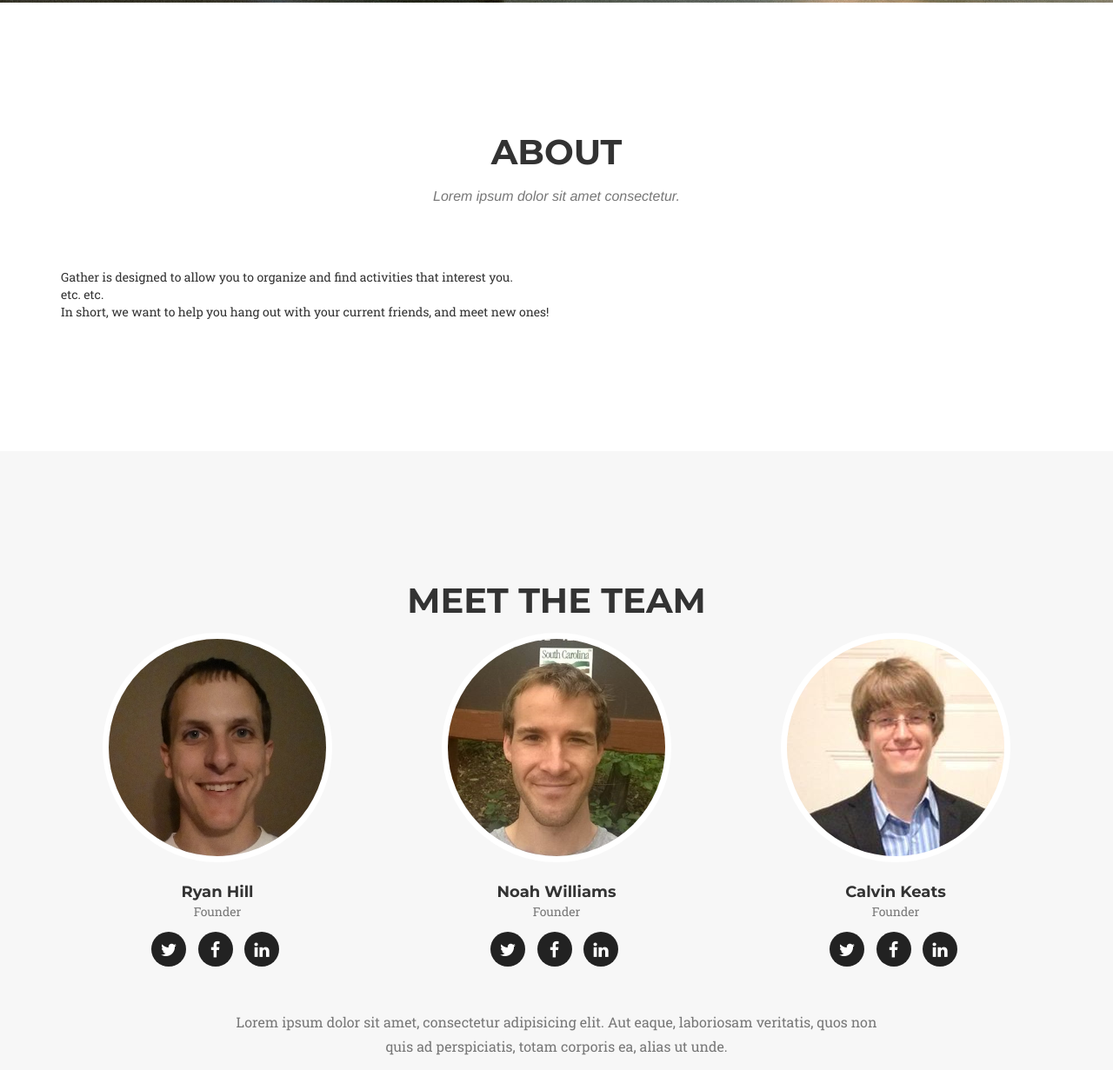
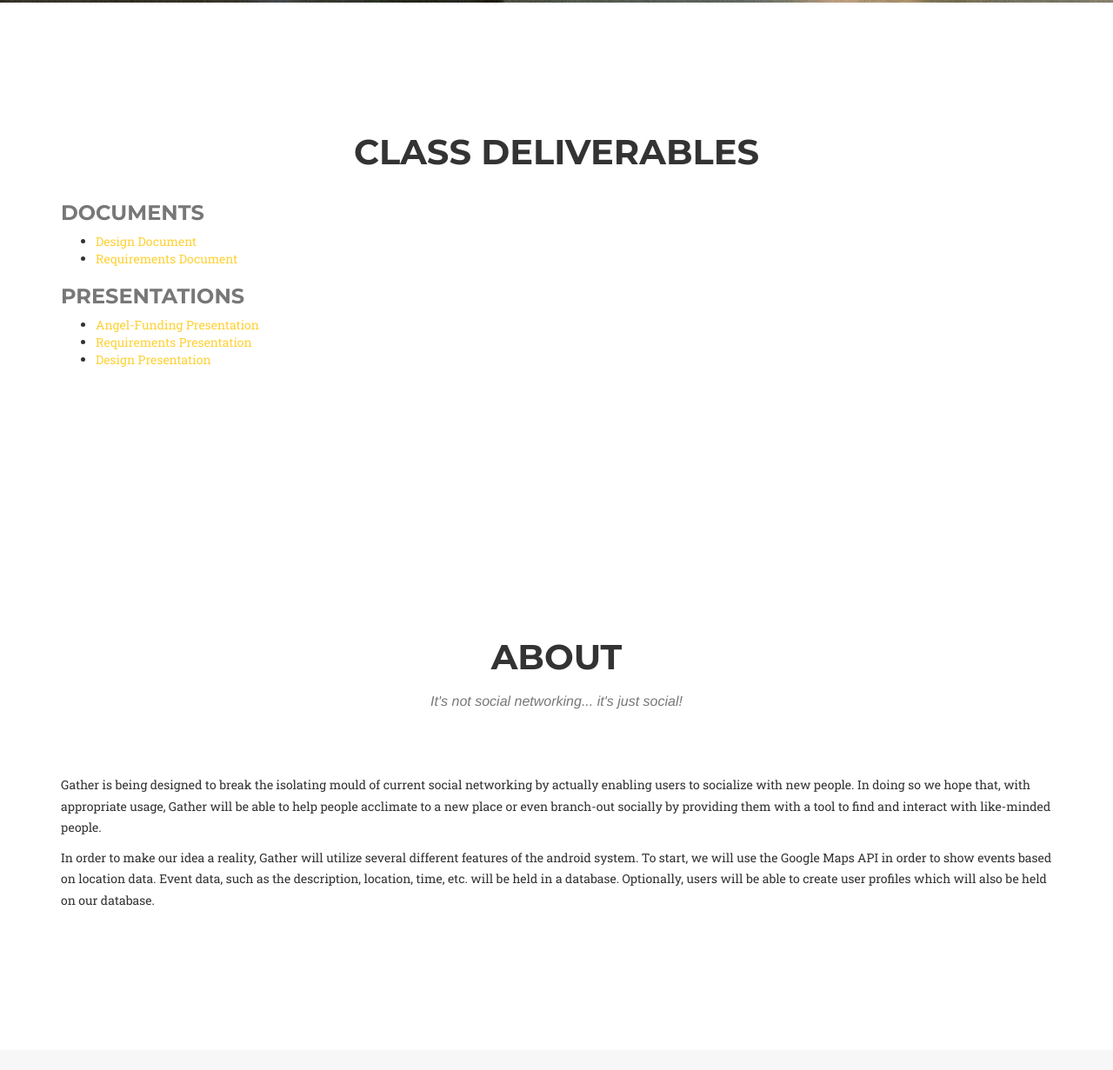
Before and after one commit to rthill91/Gather, a plain HTML site: page GatherSite/index.html in a window 1280 px wide. Shown: the part 755-1986 px from the top of the page at 87% size. Drawn offline with nearby package versions, Linux system fonts and the light colour scheme; a web font is replaced by a local one.

Commit message:
Added deliverables to website and changed some stuff in about and index

```diff
--- a/GatherSite/index.html
+++ b/GatherSite/index.html
@@ -60,6 +60,9 @@
             <a href="#page-top"></a>
           </li>
           <li>
+            <a class="page-scroll" href="#deliverables">Deliverables</a>
+          </li>
+          <li>
             <a class="page-scroll" href="#about">About</a>
           </li>
           <li>
@@ -89,20 +92,61 @@
     </div>
   </header>
 
+  <!-- Deliverables -->
+  <section id="deliverables">
+    <div class="container">
+      <div class="row">
+        <div class="col-lg-12 text-center">
+          <h2 class="section-heading">Class Deliverables</h2>
+        </div>
+      </div>
+      <div class="row">
+        <div class="col-lg-12">
+          <h3 class="text-muted">Documents</h3>
+		  <ul>
+			<li>
+				<a href="deliverables/DesignDocument.pdf" title=>Design Document</a>
+			</li>
+			<li>
+				<a href="deliverables/RequirementsDocument.pdf" title=>Requirements Document</a>
+			</li>
+		  </ul>
+          <h3 class="text-muted">Presentations</h3>
+		  <ul>
+			<li>
+				<a href="deliverables/Angel Funding.pdf" title=>Angel-Funding Presentation</a>
+			</li>
+			<li>
+				<a href="deliverables/Requirements Presentation.pdf" title=>Requirements Presentation</a>
+			</li>
+			<li>
+				<a href="deliverables/Design Presentation.pdf" title=>Design Presentation</a>
+			</li>
+		  </ul>
+		</div>
+	  </div>
+	</div>
+  </section>
+
   <!-- About Section -->
   <section id="about">
     <div class="container">
       <div class="row">
         <div class="col-lg-12 text-center">
           <h2 class="section-heading">About</h2>
-          <h3 class="section-subheading text-muted">Lorem ipsum dolor sit amet consectetur.</h3>
+          <h3 class="section-subheading text-muted">It's not social networking... it's just social!</h3>
         </div>
       </div>
       <div class="row">
         <div class="col-lg-12">
-          Gather is designed to allow you to organize and find activities that interest you.
-          <br /> etc. etc.
-          <br /> In short, we want to help you hang out with your current friends, and meet new ones!
+			<p>Gather is being designed to break the isolating mould of current social networking by actually enabling users
+    to socialize with new people. In doing so we hope that, with appropriate usage, Gather will be able to help
+     people acclimate to a new place or even branch-out socially by providing them with a tool to find and interact with
+    like-minded people.</p>
+			<p>In order to make our idea a reality, Gather will utilize several different features of the android system. To start, we
+    will use the Google Maps API in order to show events based on location data. Event data, such as the description, location,
+     time, etc. will be held in a database. Optionally, users will be able to create user profiles which will also be held on
+    our database.</p>
           <!-- <ul class="timeline">
                         <li>
                             <div class="timeline-image">
```
Also changed, not shown: 5 other files.
